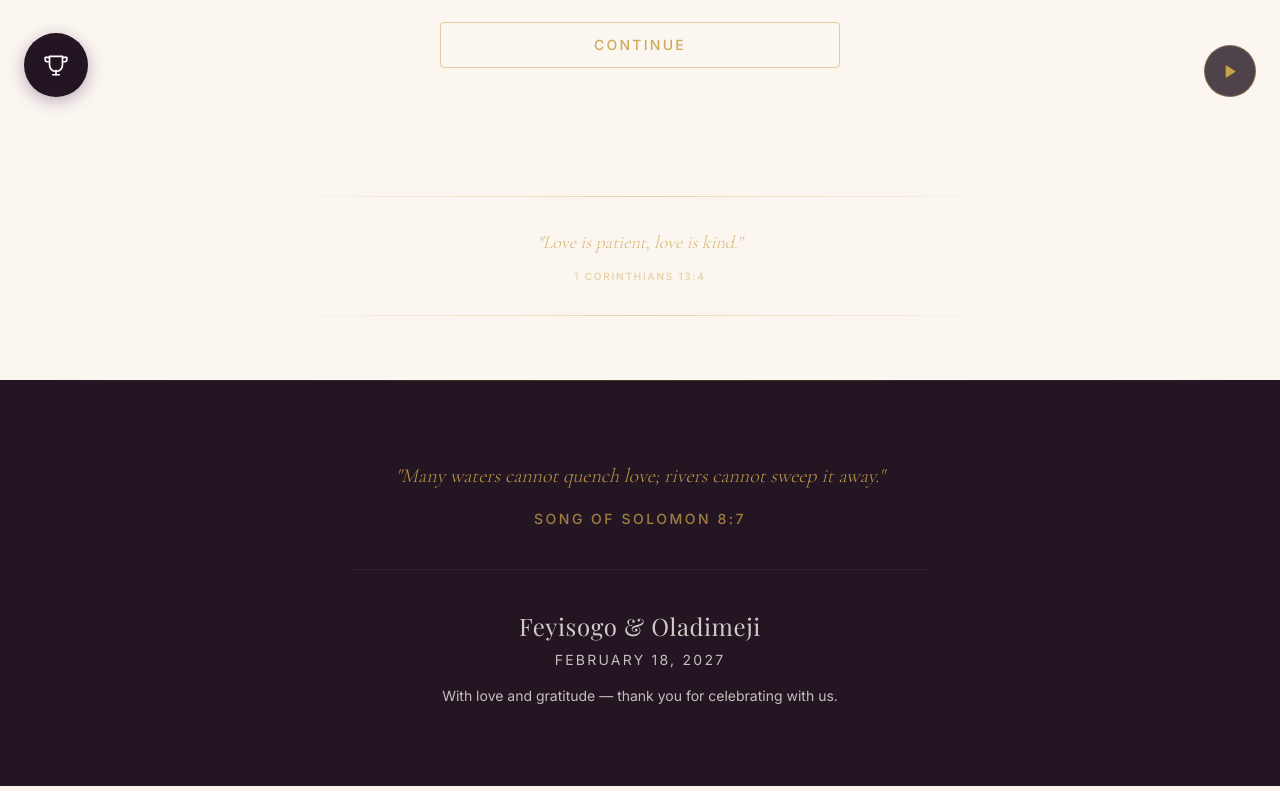
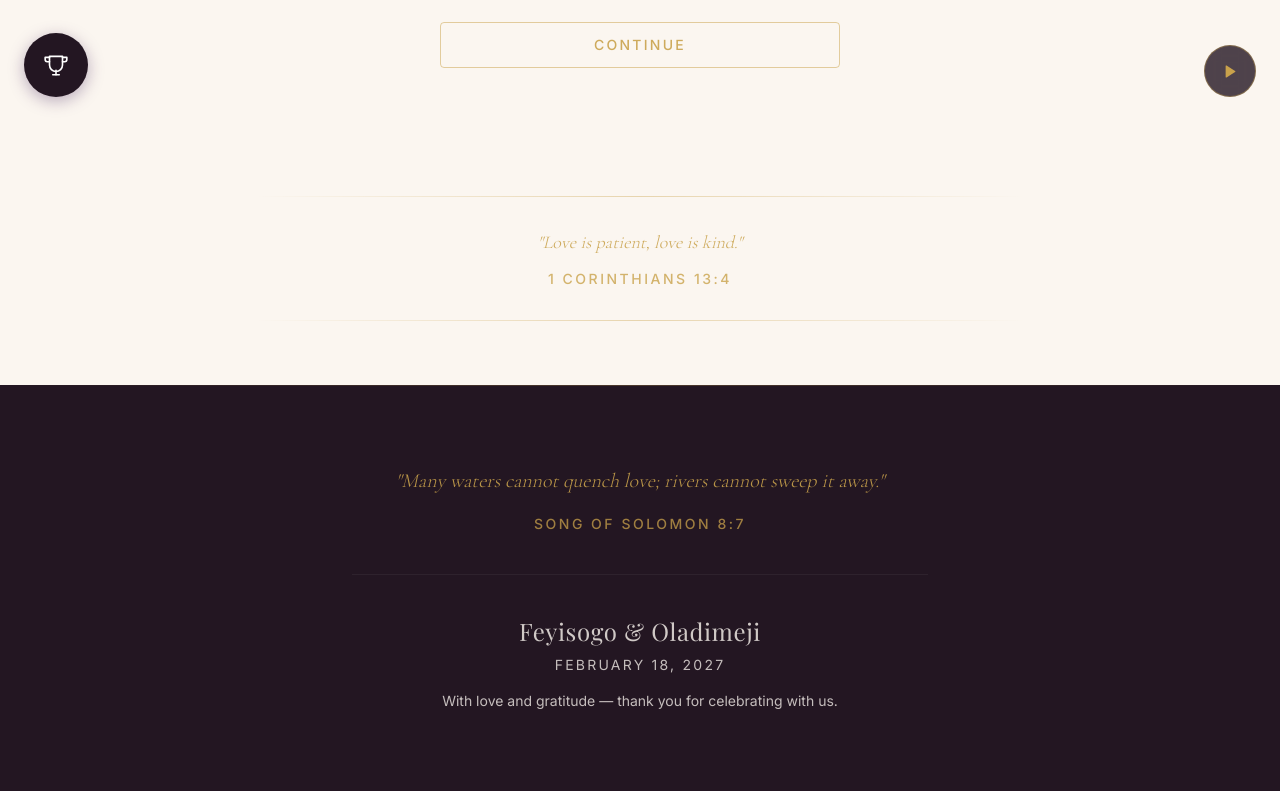
Before and after one commit to Dime1/Dimeyi-Website, a Next.js app: page /rsvp in a window 1280 px wide. Shown: the part 679-1470 px from the top of the page. Built offline with nearby package versions, Linux system fonts and the light colour scheme; a web font is replaced by a local one.

Commit message:
fix: raise scripture strip verse and reference text opacity and size

```diff
--- a/components/ui/ScriptureStrip.tsx
+++ b/components/ui/ScriptureStrip.tsx
@@ -13,10 +13,10 @@ export function ScriptureStrip({ text, reference }: ScriptureStripProps) {
       <div className="absolute inset-x-0 bottom-0 h-px bg-gradient-to-r from-transparent via-gold/40 to-transparent"/>
 
       <div className="relative text-center max-w-2xl mx-auto">
-        <p className="font-script italic text-lg leading-relaxed text-gold/75">
+        <p className="font-script italic text-lg leading-relaxed text-gold/90">
           {text}
         </p>
-        <p className="mt-3 font-sans font-medium text-[10px] tracking-[0.18em] uppercase text-gold/45">
+        <p className="mt-3 font-sans font-medium text-sm tracking-[0.18em] uppercase text-gold/80">
           {reference}
         </p>
       </div>
```
